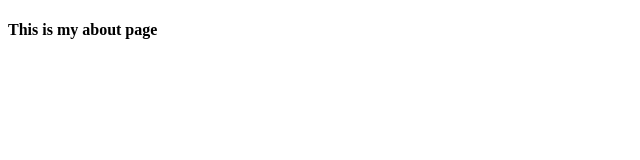
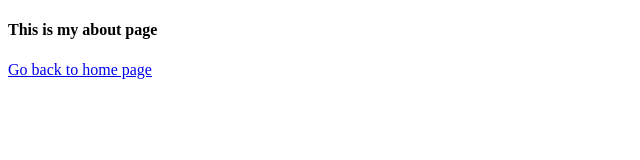
Before and after one commit to rafideveloper7/test-team-work, a plain HTML site: page about.html in a window 1280 px wide. Shown: the whole page, without its empty margins (0-640 px from the left). Drawn offline with Linux system fonts and the light colour scheme.

Commit message:
added link btns

```diff
--- a/about.html
+++ b/about.html
@@ -8,5 +8,6 @@
 <body>
 
     <h4>This is my about page</h4>
+    <a href="index.html">Go back to home page</a>
 </body>
 </html>
```
Also changed, not shown: index.html (+1 -0 lines).
